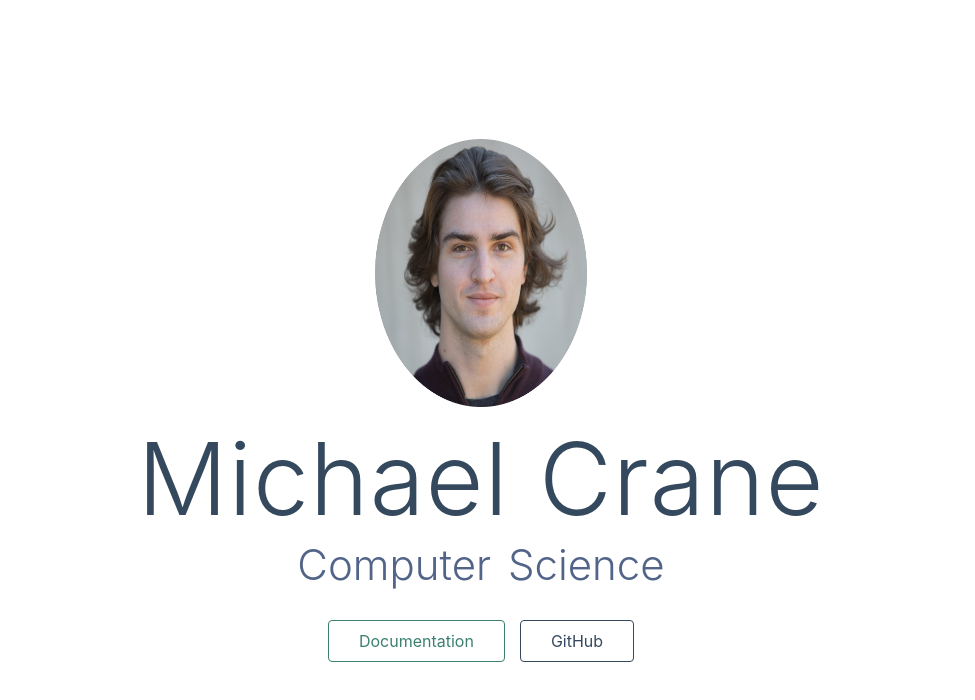
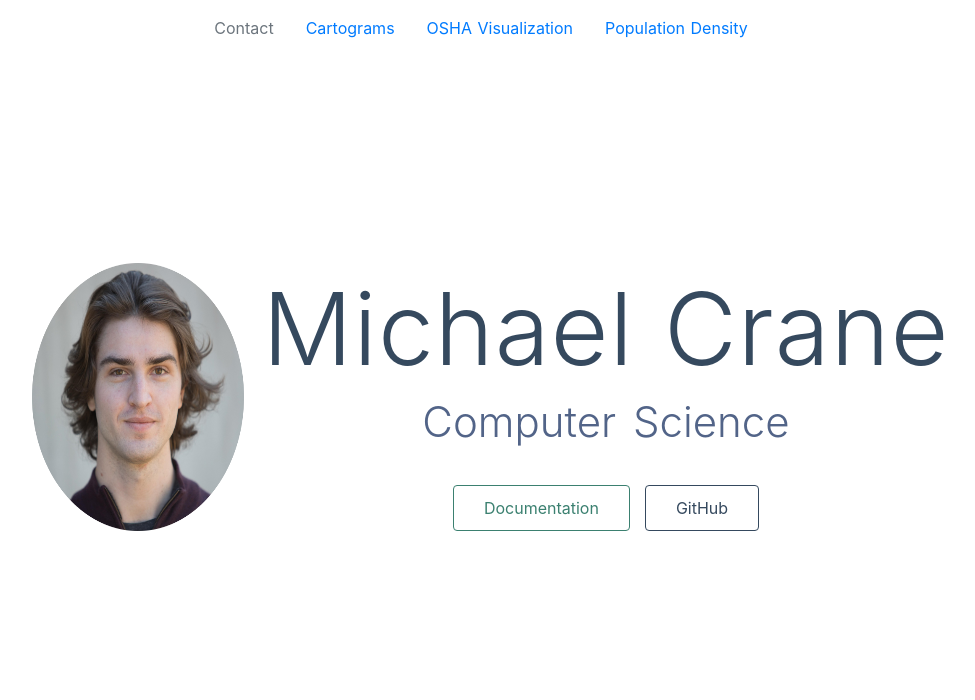
Before and after one commit to mbcrane/my-website, a Nuxt app: page / in a window 1280 px wide. Shown: the top 700 px of the page, without its empty margins (159-1134 px from the left). Built offline with nearby package versions, Linux system fonts and the light colour scheme.

Commit message:
Added navbar with project links

```diff
--- a/components/ProfilePic.vue
+++ b/components/ProfilePic.vue
@@ -8,7 +8,7 @@
 .ProfilePicture {
   display: inline-block;
   animation: fade;
-  animation-duration: 3s;
+  animation-duration: 2s;
   position: relative;
   overflow: hidden;
   height: 275px;
@@ -17,9 +17,15 @@
 
 @keyframes fade {
   100% {opacity: 1;}
-  75% {opacity: 0.6;}
-  50% {opacity: 0.4;}
-  25% {opacity: 0.2;}
+  90% {opacity: 0.9;}
+  80% {opacity: 0.8;}
+  70% {opacity: 0.7;}
+  60% {opacity: 0.6;}
+  50% {opacity: 0.5;}
+  40% {opacity: 0.4;}
+  30% {opacity: 0.3;}
+  20% {opacity: 0.2;}
+  10% {opacity: 0.11;}
   0% {opacity: 0;}
 }
 
--- /dev/null
+++ b/components/navbar.vue
@@ -0,0 +1,20 @@
+<template>
+  <div>
+  <b-nav>
+    <b-nav-item disabled href="https://github.com/mbcrane">
+        Contact
+    </b-nav-item>
+    <b-nav-item active href="http://cartogram4all.herokuapp.com/app/index.html#DIVISION">
+        Cartograms
+    </b-nav-item>
+    <b-nav-item active href="https://mbcrane.github.io/WorkplaceDeaths/ ">
+        OSHA Visualization
+    </b-nav-item>
+    <b-nav-item active href="https://mbcrane.github.io/OregonMapping-/">
+       Population Density
+    </b-nav-item>
+  </b-nav>
+</div>
+
+<!-- navbar-dropdown-1.vue -->
+</template>
--- a/nuxt.config.js
+++ b/nuxt.config.js
@@ -13,6 +13,16 @@ module.exports = {
       { rel: 'icon', type: 'image/x-icon', href: '/favicon.ico' }
     ]
   },
+
+    // bootstrap vue
+    modules: [
+    'bootstrap-vue/nuxt'//,
+/*
+    // Or if you have custom bootstrap CSS...
+    ['bootstrap-vue/nuxt', { css: false }],
+*/
+  ],
+
   /*
   ** Customize the progress bar color
   */
@@ -35,4 +45,5 @@ module.exports = {
       }
     }
   }
+
 }
--- a/package.json
+++ b/package.json
@@ -13,6 +13,7 @@
     "precommit": "npm run lint"
   },
   "dependencies": {
+    "bootstrap-vue": "^2.0.0-rc.11",
     "nuxt": "^1.0.0"
   },
   "devDependencies": {
--- a/pages/index.vue
+++ b/pages/index.vue
@@ -1,7 +1,16 @@
 <template>
   <section class="container">
+
+   <div class = 'navbar'>
+        <navbar/>
+   </div>
+
+   <div class = "pic">
+
+    </div>
+      <ProfilePic/>
     <div>
-      <ProfilePic/>
+
       <h1 class="title">
         Michael Crane
       </h1>
@@ -22,23 +31,45 @@
   </section>
 </template>
 
+
+
 <script>
 import ProfilePic from '~/components/ProfilePic.vue'
+import navbar from '~/components/navbar.vue'
 
 export default {
   components: {
-   ProfilePic
+   ProfilePic,
+   navbar
   }
 }
 </script>
 
 <style>
+
+
+
 .container {
   min-height: 100vh;
   display: flex;
   justify-content: center;
   align-items: center;
   text-align: center;
+}
+
+.pic{
+   height:auto;
+   width: auto;
+}
+
+.navbar{
+   display: flex;
+   justify-content: center;
+   align-items: baseline;
+   position: fixed;
+   top: 0;
+   left: 0;
+   right: 0;
 }
 
 .title {
```
Also changed, not shown: 1 other file (tests, documents, lock files or other folders).
